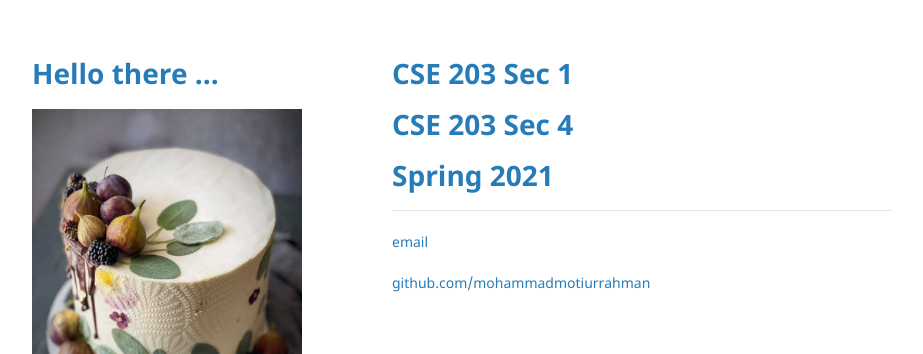
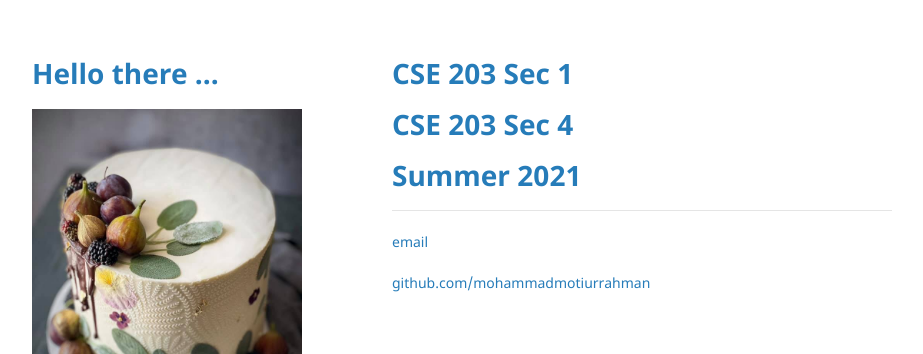
Before and after one commit to mohammadmotiurrahman/mohammadmotiurrahman.github.io, a Jekyll site: the page built from index.md, in a window 1280 px wide. Shown: the top 354 px of the page, without its empty margins (178-1101 px from the left). Built offline with Jekyll 4.4.1, drawn with Linux system fonts in a browser that asks for light colours; our own code applies the rules of GitHub Pages for plain Markdown files.

Commit message:
Update index.md

```diff
--- a/index.md
+++ b/index.md
@@ -1,6 +1,6 @@
-# [CSE 203 Sec 1](https://mohammadmotiurrahman.github.io/cse203_1)
-# [CSE 203 Sec 4](https://mohammadmotiurrahman.github.io/cse203_4)
-# [Spring 2021](https://mohammadmotiurrahman.github.io/spring2021)
+# [CSE 203 Sec 1](https://mohammadmotiurrahman.github.io/cse203_5)
+# [CSE 203 Sec 4](https://mohammadmotiurrahman.github.io/cse203_6)
+# [Summer 2021](https://mohammadmotiurrahman.github.io/summer2021)
 
 * * *
 
```
